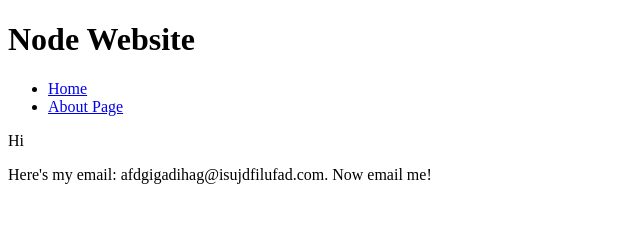
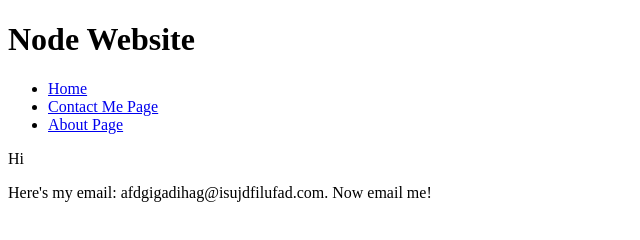
Before and after one commit to Figby222/node-website, a plain HTML site: page src/contact-me.html in a window 1280 px wide. Shown: the whole page, without its empty margins (0-640 px from the left). Drawn offline with Linux system fonts and the light colour scheme.

Commit message:
Add link to current page in nav

```diff
--- a/src/contact-me.html
+++ b/src/contact-me.html
@@ -14,6 +14,9 @@
                     <a href="/">Home</a>
                 </li>
                 <li>
+                    <a href="/contact-me">Contact Me Page</a>
+                </li>
+                <li>
                     <a href="/about">About Page</a>
                 </li>
             </ul>
```
Also changed, not shown: src/about.html (+3 -0 lines), src/index.html (+3 -0 lines).
